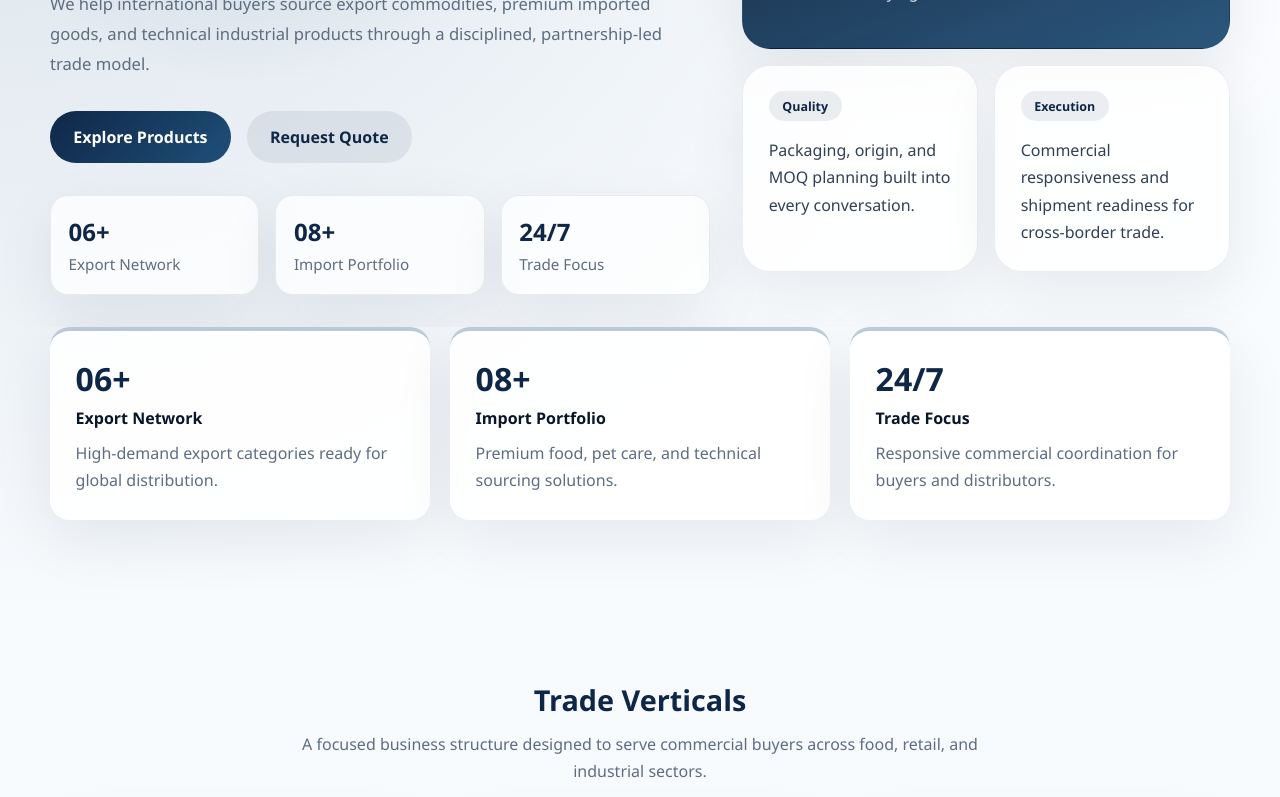
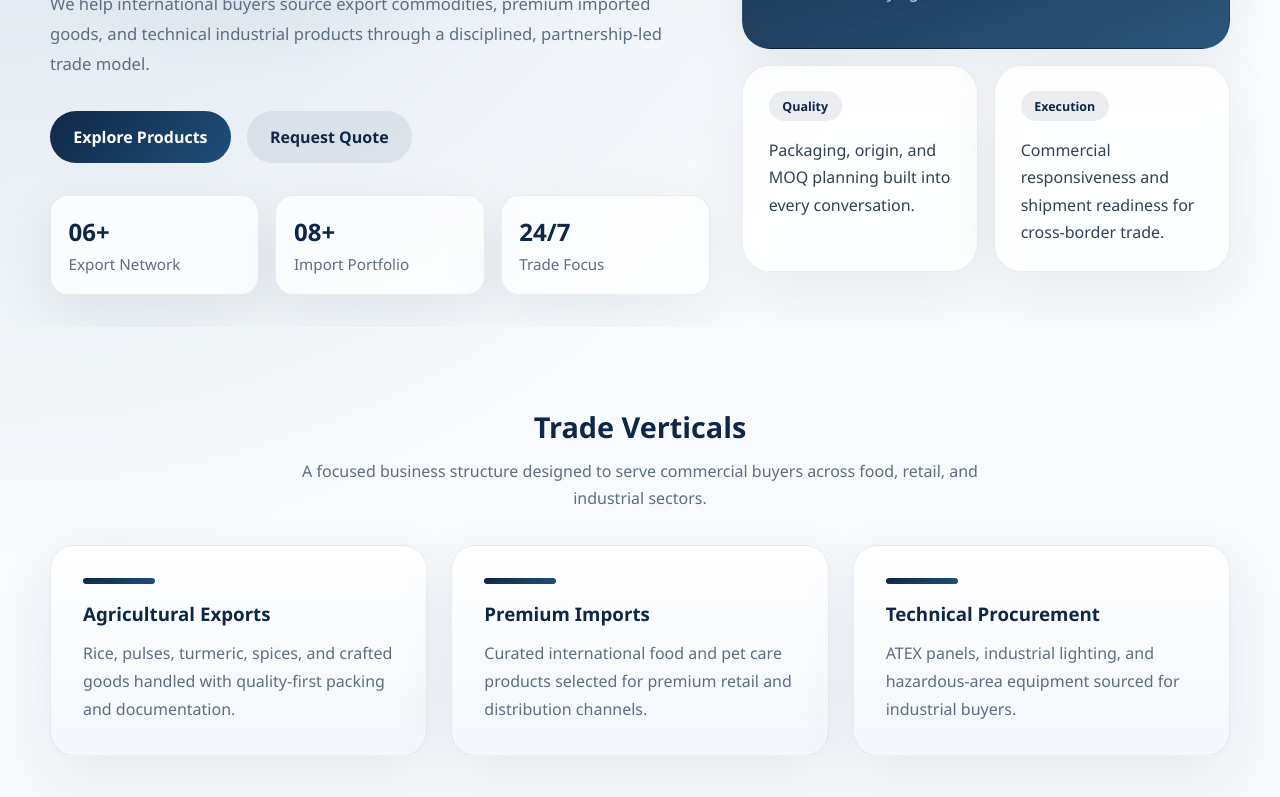
Before and after one commit to asiduogroup-design/asiduo, a React (Create React App) app in the folder frontend/: page / in a window 1280 px wide. Shown: the part 474-1271 px from the top of the page. Built offline with nearby package versions, Linux system fonts and the light colour scheme; no server answers; grey boxes are pictures that could not be loaded.

Commit message:
Remove duplicate highlight section from home hero

```diff
--- a/frontend/src/pages/HomePage.js
+++ b/frontend/src/pages/HomePage.js
@@ -99,20 +99,6 @@ const HomePage = () => {
                 <p>Commercial responsiveness and shipment readiness for cross-border trade.</p>
               </div>
             </div>
-          </div>
-        </div>
-      </section>
-
-      <section className="section section-tight">
-        <div className="container">
-          <div className="trust-band">
-            {highlights.map((item) => (
-              <div className="trust-band-item" key={item.title}>
-                <h3>{item.value}</h3>
-                <h4>{item.title}</h4>
-                <p>{item.description}</p>
-              </div>
-            ))}
           </div>
         </div>
       </section>
```
